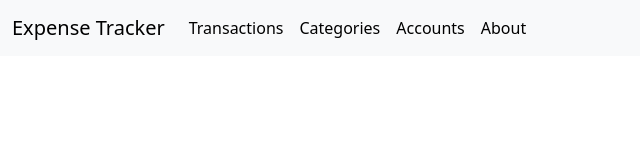
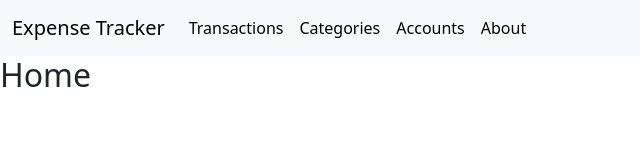
Before and after one commit to curtrube/expense-frontend, a React (Vite) app: page / in a window 1280 px wide. Both pictures are taken after a click on the link "Expense Tracker". Shown: the top 160 px of the page, without its empty margins (0-640 px from the left). Built offline with nearby package versions, Linux system fonts and the light colour scheme.

Commit message:
feat: event handler home

```diff
--- a/src/App.jsx
+++ b/src/App.jsx
@@ -3,6 +3,7 @@ import reactLogo from './assets/react.svg'
 import viteLogo from '/vite.svg'
 import './App.css'
 import Navbar from './components/Navbar'
+import Home from './components/Home'
 import Transactions from './components/Transactions'
 import Categories from './components/Categories'
 import Accounts from './components/Accounts'
@@ -19,6 +20,7 @@ function App() {
   return (
     <>
     <Navbar handleSelect={handleSelect}/>
+    {display === 'home' && <Home />}
     {display === 'transactions' && <Transactions />}
     {display === 'categories' && <Categories />}
     {display === 'accounts' && <Accounts />}
--- /dev/null
+++ b/src/components/Home.jsx
@@ -0,0 +1,7 @@
+export default function Home() {
+    return (
+        <>
+        <h2>Home</h2>
+        </>
+    );
+}
--- a/src/components/Navbar.jsx
+++ b/src/components/Navbar.jsx
@@ -4,7 +4,7 @@ export default function Navbar({handleSelect}) {
   return (
     <nav className="navbar navbar-expand-lg bg-body-tertiary">
       <div className="container-fluid">
-        <a className="navbar-brand" href="#">
+        <a className="navbar-brand" href="#" onClick={() => handleSelect('home')}>
           Expense Tracker
         </a>
         <button
```
